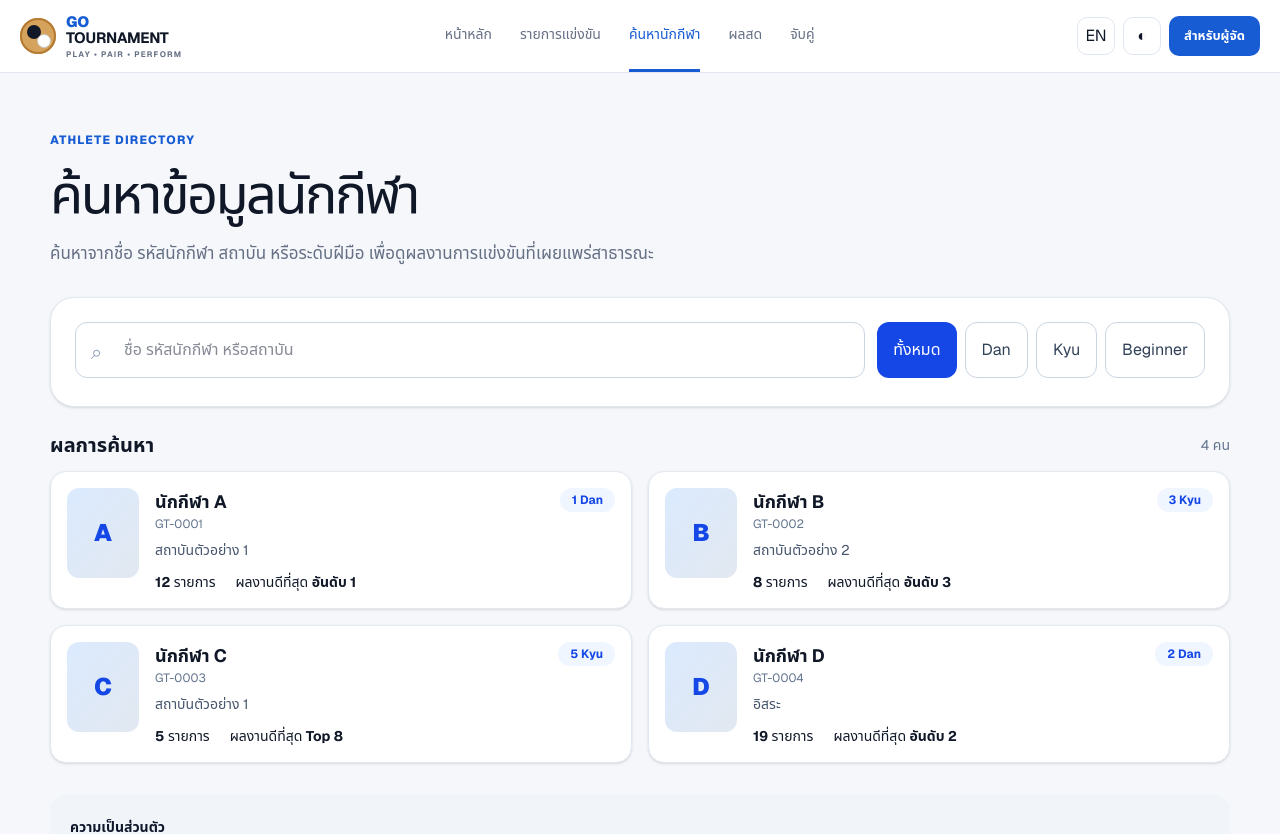
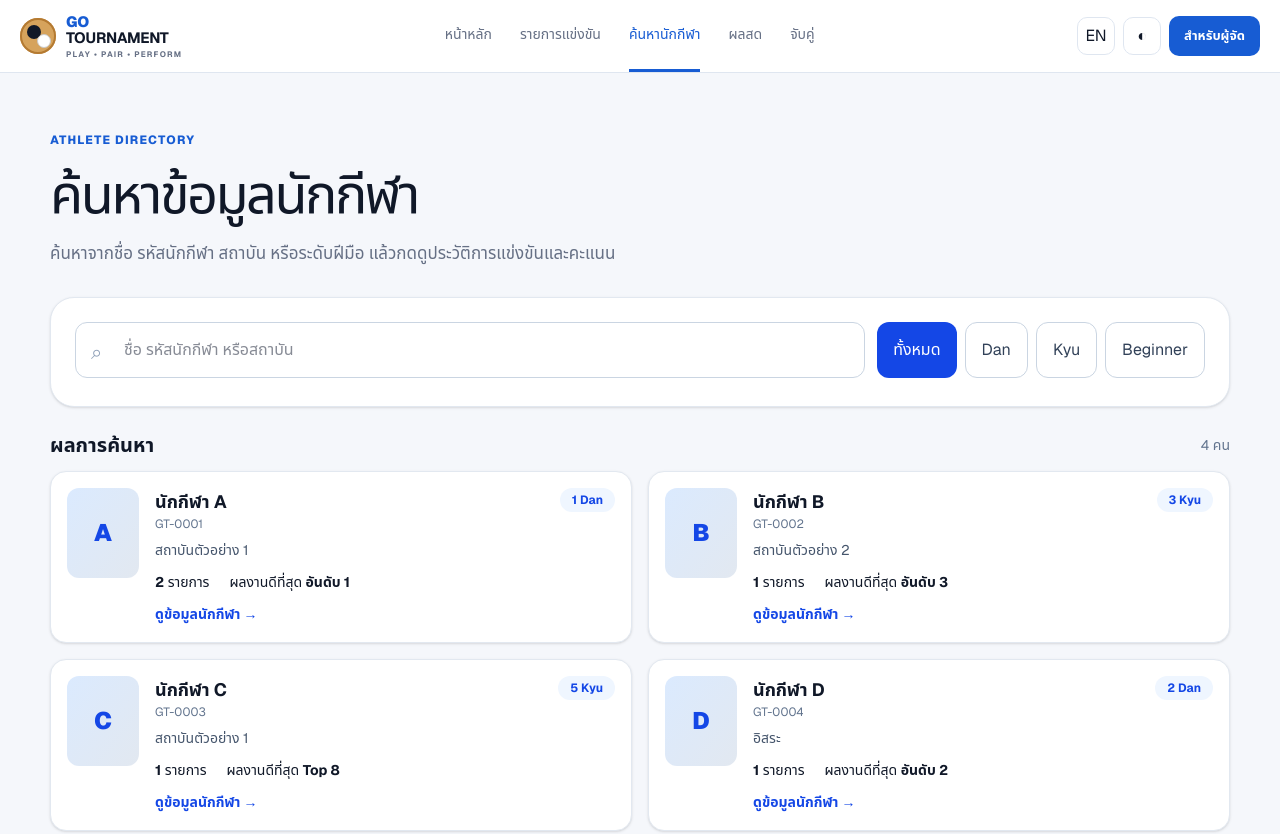
Before and after one commit to sawitree2168-sys/go-competition, a Next.js app: page /athletes in a window 1280 px wide. Shown: the top 834 px of the page. Built offline with nearby package versions, Linux system fonts and the light colour scheme.

Commit message:
Link athlete search results to public profiles

```diff
--- a/app/athletes/page.tsx
+++ b/app/athletes/page.tsx
@@ -1,22 +1,8 @@
 "use client";
 
+import Link from "next/link";
 import { useMemo, useState } from "react";
-
-type Athlete = {
-  id: string;
-  displayName: string;
-  institute: string;
-  level: string;
-  events: number;
-  bestResult: string;
-};
-
-const athletes: Athlete[] = [
-  { id: "GT-0001", displayName: "นักกีฬา A", institute: "สถาบันตัวอย่าง 1", level: "1 Dan", events: 12, bestResult: "อันดับ 1" },
-  { id: "GT-0002", displayName: "นักกีฬา B", institute: "สถาบันตัวอย่าง 2", level: "3 Kyu", events: 8, bestResult: "อันดับ 3" },
-  { id: "GT-0003", displayName: "นักกีฬา C", institute: "สถาบันตัวอย่าง 1", level: "5 Kyu", events: 5, bestResult: "Top 8" },
-  { id: "GT-0004", displayName: "นักกีฬา D", institute: "อิสระ", level: "2 Dan", events: 19, bestResult: "อันดับ 2" },
-];
+import { athletes } from "@/lib/athletes";
 
 const levels = ["ทั้งหมด", "Dan", "Kyu", "Beginner"];
 
@@ -35,9 +21,9 @@ export default function AthletesPage() {
           .includes(normalizedQuery);
       const matchesLevel =
         level === "ทั้งหมด" ||
-        (level === "Dan" && athlete.level.includes("Dan")) ||
-        (level === "Kyu" && athlete.level.includes("Kyu")) ||
-        (level === "Beginner" && athlete.level.includes("Beginner"));
+        (level === "Dan" && athlete.rankType === "DAN") ||
+        (level === "Kyu" && athlete.rankType === "KYU") ||
+        (level === "Beginner" && athlete.rankType === "BEGINNER");
       return matchesText && matchesLevel;
     });
   }, [level, query]);
@@ -47,7 +33,7 @@ export default function AthletesPage() {
       <div className="page-title">
         <span className="eyebrow">ATHLETE DIRECTORY</span>
         <h1>ค้นหาข้อมูลนักกีฬา</h1>
-        <p>ค้นหาจากชื่อ รหัสนักกีฬา สถาบัน หรือระดับฝีมือ เพื่อดูผลงานการแข่งขันที่เผยแพร่สาธารณะ</p>
+        <p>ค้นหาจากชื่อ รหัสนักกีฬา สถาบัน หรือระดับฝีมือ แล้วกดดูประวัติการแข่งขันและคะแนน</p>
       </div>
 
       <div className="rounded-3xl border border-slate-200 bg-white p-4 shadow-sm dark:border-slate-700 dark:bg-slate-900 md:p-6">
@@ -87,7 +73,11 @@ export default function AthletesPage() {
 
       <div className="mt-3 grid gap-4 md:grid-cols-2">
         {results.map((athlete) => (
-          <article className="grid grid-cols-[72px_1fr] gap-4 rounded-2xl border border-slate-200 bg-white p-4 shadow-sm dark:border-slate-700 dark:bg-slate-900" key={athlete.id}>
+          <Link
+            className="grid grid-cols-[72px_1fr] gap-4 rounded-2xl border border-slate-200 bg-white p-4 shadow-sm transition hover:-translate-y-0.5 hover:border-blue-400 hover:shadow-md dark:border-slate-700 dark:bg-slate-900"
+            href={`/athletes/${encodeURIComponent(athlete.id)}`}
+            key={athlete.id}
+          >
             <div className="grid h-[90px] w-[72px] place-items-center rounded-xl bg-gradient-to-br from-blue-100 to-slate-200 text-2xl font-black text-blue-700 dark:from-blue-950 dark:to-slate-800">
               {athlete.displayName.slice(-1)}
             </div>
@@ -97,9 +87,10 @@ export default function AthletesPage() {
                 <span className="rounded-full bg-blue-50 px-3 py-1 text-xs font-bold text-blue-700 dark:bg-blue-950 dark:text-blue-200">{athlete.level}</span>
               </div>
               <p className="mt-2 text-sm text-slate-600 dark:text-slate-300">{athlete.institute}</p>
-              <div className="mt-3 flex gap-5 text-sm"><span><b>{athlete.events}</b> รายการ</span><span>ผลงานดีที่สุด <b>{athlete.bestResult}</b></span></div>
+              <div className="mt-3 flex flex-wrap gap-5 text-sm"><span><b>{athlete.events.length}</b> รายการ</span><span>ผลงานดีที่สุด <b>{athlete.bestResult}</b></span></div>
+              <span className="mt-3 inline-block text-sm font-bold text-blue-700 dark:text-blue-300">ดูข้อมูลนักกีฬา →</span>
             </div>
-          </article>
+          </Link>
         ))}
       </div>
 
```
